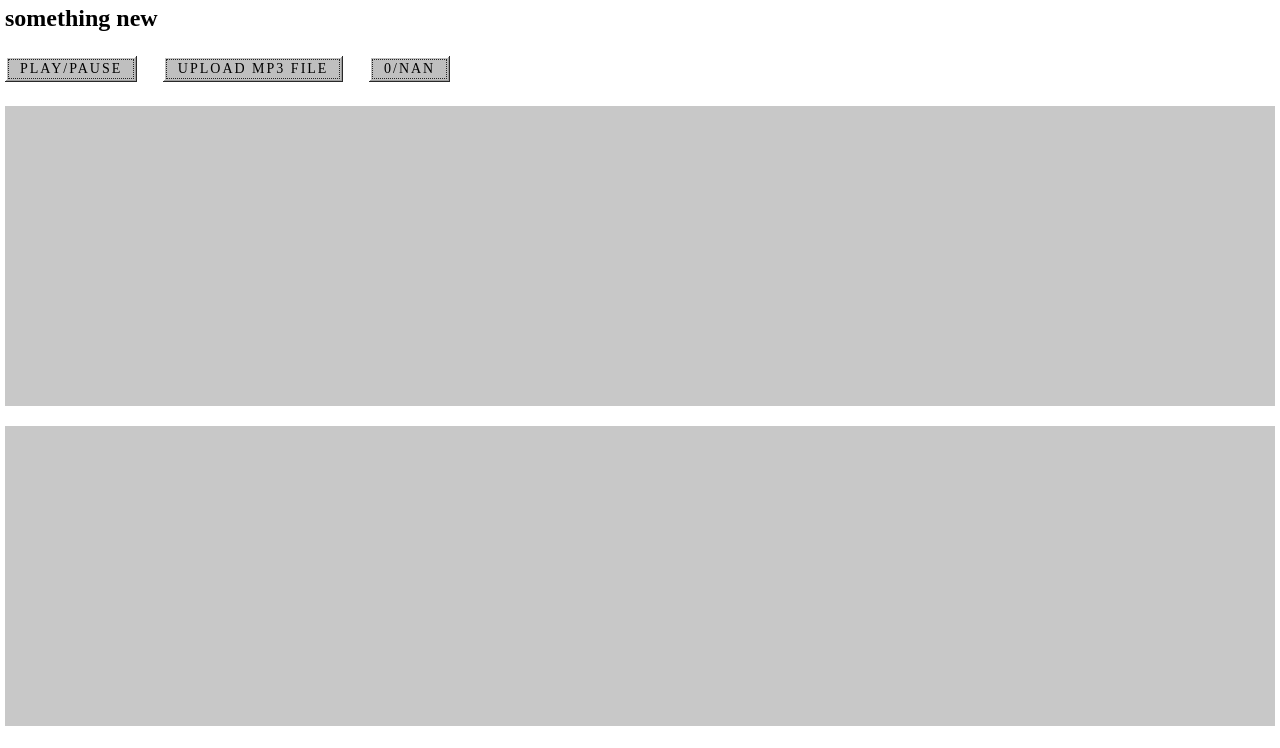
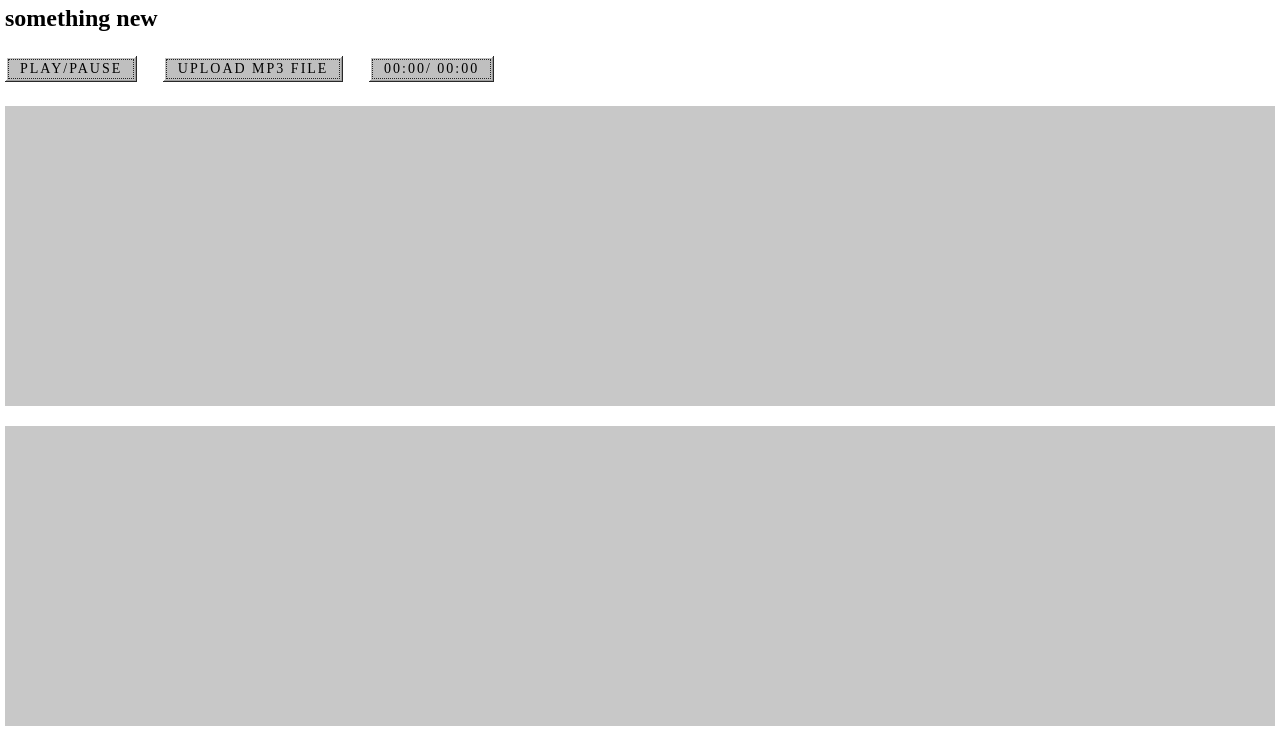
Before and after one commit to 17LingShan/audio-visualizer, a React (Vite) app: page / in a window 1280 px wide. Shown: the top 748 px of the page. Built offline with nearby package versions, Linux system fonts and the light colour scheme.

Commit message:
:rocket: feat: integrate progress function and change currentTime of audio by clicking

```diff
--- a/src/App.tsx
+++ b/src/App.tsx
@@ -38,6 +38,8 @@ function App() {
       <div>
         <h2>something new</h2>
       </div>
+      {SourceStateStore.audioRef ? (
+        <>
           <ControlGroup
             audioContext={audioContext}
             audioRef={SourceStateStore.audioRef}
@@ -66,6 +68,8 @@ function App() {
               theme={GraphThemeStore.getTheme}
             />
           </div>
+        </>
+      ) : null}
       <audio onEnded={handleAudioEnded} ref={audioRef}></audio>
     </div>
   );
--- a/src/components/ControlGroup/index.tsx
+++ b/src/components/ControlGroup/index.tsx
@@ -1,12 +1,14 @@
 import styles from "./styles.module.scss";
 import commonStyles from "@/styles/common.module.scss";
 import { ChangeEventHandler } from "react";
+import useProgress from "@/hooks/useProgress";
 import { audioContext } from "@/audio/audioContext";
+import { formatSecondsAsMinutes } from "@/utils/common";
 
 interface ControlGroupProps {
   isPlay: boolean;
   audioContext: AudioContext;
-  audioRef: HTMLAudioElement | null;
+  audioRef: HTMLAudioElement;
   handleUploadedFinished?: (audioContext: AudioContext) => void;
   onPlay: (audioContext: AudioContext) => void;
   onPause: (audioContext: AudioContext) => void;
@@ -14,10 +16,9 @@ interface ControlGroupProps {
 
 function ControlGroup(props: ControlGroupProps) {
   const { isPlay, onPause, onPlay, audioRef, handleUploadedFinished } = props;
+  const { duration, currentTime } = useProgress(audioRef);
 
   const handleFileUpload: ChangeEventHandler<HTMLInputElement> = (event) => {
-    if (!audioRef) return;
-
     const file = event.target.files!;
     audioRef.src = URL.createObjectURL(file[0]);
     audioRef.load();
@@ -25,10 +26,11 @@ function ControlGroup(props: ControlGroupProps) {
   };
 
   const handlePlayClick = () => {
-    if (!audioRef?.src) {
+    if (!audioRef.src) {
       console.log("no audio resource inside!");
       return;
     }
+
     isPlay ? onPause(audioContext) : onPlay(audioContext);
   };
 
@@ -37,20 +39,19 @@ function ControlGroup(props: ControlGroupProps) {
       <button className={commonStyles["old-button"]} onClick={handlePlayClick}>
         play/pause
       </button>
-      <label htmlFor="file" className={commonStyles["old-button"]}>
+      <label htmlFor="audio-file" className={commonStyles["old-button"]}>
         upload mp3 file
         <input
-          id="file"
+          id="audio-file"
           type="file"
-          style={{
-            display: "none",
-          }}
+          className={styles["file-button"]}
           onChange={handleFileUpload}
           accept=".mp3"
         />
       </label>
       <button className={commonStyles["old-button"]}>
-        {`${audioRef?.currentTime}/${audioRef?.duration}`}
+        {`${formatSecondsAsMinutes(currentTime)}/
+        ${formatSecondsAsMinutes(duration)}`}
       </button>
     </div>
   );
--- a/src/components/ControlGroup/styles.module.scss
+++ b/src/components/ControlGroup/styles.module.scss
@@ -2,4 +2,8 @@
   margin: 3vh 0;
   display: flex;
   gap: 2vw;
+
+  .file-button {
+    display: none;
+  }
 }
--- a/src/components/WaveGraph/index.tsx
+++ b/src/components/WaveGraph/index.tsx
@@ -1,16 +1,21 @@
 import styles from "./index.module.scss";
-import { useEffect, useRef } from "react";
+import { MouseEventHandler, useEffect, useRef } from "react";
+import useProgress from "@/hooks/useProgress";
 import { GraphThemeProps } from "@/store/type";
+import { getProgressXByDuration, getTimeByWidth } from "@/utils/common";
 
 interface WaveGraphProp {
   audioContext: AudioContext;
-  audioRef: HTMLAudioElement | null;
+  audioRef: HTMLAudioElement;
   audioBuffer: AudioBuffer | null;
   theme: GraphThemeProps;
 }
 
 function WaveGraph(props: WaveGraphProp) {
   const { audioBuffer, theme, audioRef } = props;
+  const { duration, currentTime, handleChangeCurrentTime } =
+    useProgress(audioRef);
+
   const wrapRef = useRef<HTMLDivElement>(null);
 
   const waveRef = useRef<HTMLCanvasElement>(null);
@@ -31,6 +36,7 @@ function WaveGraph(props: WaveGraphProp) {
     // 1为单声道 2为双声道
     const originData = audioBuffer.getChannelData(0);
     const originStep = Math.floor(originData.length / wrap.clientWidth);
+    // 声波图采样展示数据: positives为上方, negatives为下方
     const positives: number[] = [],
       negatives: number[] = [];
 
@@ -38,8 +44,9 @@ function WaveGraph(props: WaveGraphProp) {
       let maxNum = -Infinity,
         minNum = Infinity;
       for (let j = 0; j < originStep; j++) {
-        maxNum = Math.max(maxNum, originData[j + i]);
-        minNum = Math.min(minNum, originData[j + i]);
+        const data = originData[j + i];
+        if (data > maxNum) maxNum = data;
+        if (data < minNum) minNum = data;
       }
       positives.push(maxNum);
       negatives.push(minNum);
@@ -62,15 +69,13 @@ function WaveGraph(props: WaveGraphProp) {
     waveCanvasCtx.fill();
   };
 
-  const drawProgressbar = (e: Event) => {
-    if (!audioRef || isNaN(audioRef.duration)) return;
-
+  const drawProgressbar = () => {
     const wrap = wrapRef.current!;
     const progressCtx = progressContext.current!;
-    const time = +audioRef.currentTime;
-    const barWidth = wrap.clientWidth / audioRef.duration;
-    const x = time * barWidth;
 
+    // 父元素内x的坐标
+    const x = getProgressXByDuration(currentTime, wrap.clientWidth, duration);
+    // 清除之前画的线条
     progressCtx.clearRect(0, 0, wrap.clientWidth, wrap.clientHeight);
 
     progressCtx.beginPath();
@@ -82,8 +87,13 @@ function WaveGraph(props: WaveGraphProp) {
     progressCtx.stroke();
   };
 
-  const handleAudioDurationChange = (e: Event) => {
-    requestAnimationFrame(() => drawProgressbar(e));
+  const handleProgressClick: MouseEventHandler = (e) => {
+    if (!wrapRef.current || !audioRef.src) return;
+    const wrap = wrapRef.current;
+    const rect = e.currentTarget.getBoundingClientRect();
+    const clickX = e.clientX - rect.left;
+    const time = getTimeByWidth(clickX, wrap.clientWidth, duration);
+    handleChangeCurrentTime(time);
   };
 
   useEffect(() => {
@@ -91,11 +101,8 @@ function WaveGraph(props: WaveGraphProp) {
   }, [audioBuffer]);
 
   useEffect(() => {
-    audioRef?.addEventListener("timeupdate", handleAudioDurationChange);
-    return () => {
-      audioRef?.removeEventListener("timeupdate", handleAudioDurationChange);
-    };
-  }, [audioRef]);
+    requestAnimationFrame(drawProgressbar);
+  }, [currentTime]);
 
   useEffect(() => {
     if (!wrapRef.current || !waveRef.current || !progressRef.current) return;
@@ -120,6 +127,7 @@ function WaveGraph(props: WaveGraphProp) {
         className={styles["progress-canvas"]}
         height={theme.graphHeight}
         ref={progressRef}
+        onClick={handleProgressClick}
       ></canvas>
     </div>
   );
--- /dev/null
+++ b/src/hooks/useProgress.ts
@@ -0,0 +1,29 @@
+import { useEffect, useState } from "react";
+
+export default function useProgress(audioRef: HTMLAudioElement) {
+  const [duration, setDuration] = useState<number>(0);
+  const [currentTime, setCurrentTime] = useState<number>(0);
+
+  const updateCurrentTime: GlobalEventHandlers["ontimeupdate"] = () => {
+    setCurrentTime(audioRef.currentTime);
+  };
+
+  const updateDuration: GlobalEventHandlers["onloadedmetadata"] = () => {
+    setDuration(audioRef.duration);
+  };
+
+  const handleChangeCurrentTime = (time: number) => {
+    audioRef.currentTime = time;
+  };
+
+  useEffect(() => {
+    audioRef.addEventListener("timeupdate", updateCurrentTime);
+    audioRef.addEventListener("loadedmetadata", updateDuration);
+    return () => {
+      audioRef.removeEventListener("timeupdate", updateCurrentTime);
+      audioRef.removeEventListener("loadedmetadata", updateDuration);
+    };
+  }, [audioRef]);
+
+  return { currentTime, duration, handleChangeCurrentTime };
+}
--- /dev/null
+++ b/src/utils/common.ts
@@ -0,0 +1,43 @@
+/**
+ * @description 格式化歌曲的时间
+ * @param {number} second 当前歌曲的秒数
+ * @returns {string} 格式为00:00的字符串
+ */
+export function formatSecondsAsMinutes(second: number): string {
+  const str = `${Math.round(second / 60)
+    .toString()
+    .padStart(2, "0")}:${Math.floor(second % 60)
+    .toString()
+    .padStart(2, "0")}`;
+  return str;
+}
+
+/**
+ * @description 点击的位置映射到audio的进度
+ * @param {number} relativeX 相对于父元素的x坐标
+ * @param {number} wrapWidth 父元素的宽
+ * @param {number} duration audio总时长
+ * @returns {number} audio对应的时间戳
+ */
+export function getTimeByWidth(
+  relativeX: number,
+  wrapWidth: number,
+  duration: number
+): number {
+  return (duration * relativeX) / wrapWidth;
+}
+
+/**
+ * @description audio的进度映射到父元素内的x坐标
+ * @param {number} time audio的进度
+ * @param {number} wrapWidth 父元素的宽
+ * @param {number} duration audio总时长
+ * @returns {number} 父元素中的x坐标
+ */
+export function getProgressXByDuration(
+  time: number,
+  wrapWidth: number,
+  duration: number
+): number {
+  return time * (wrapWidth / duration);
+}
```
Lines whose indentation alone changed are shown as unchanged.
